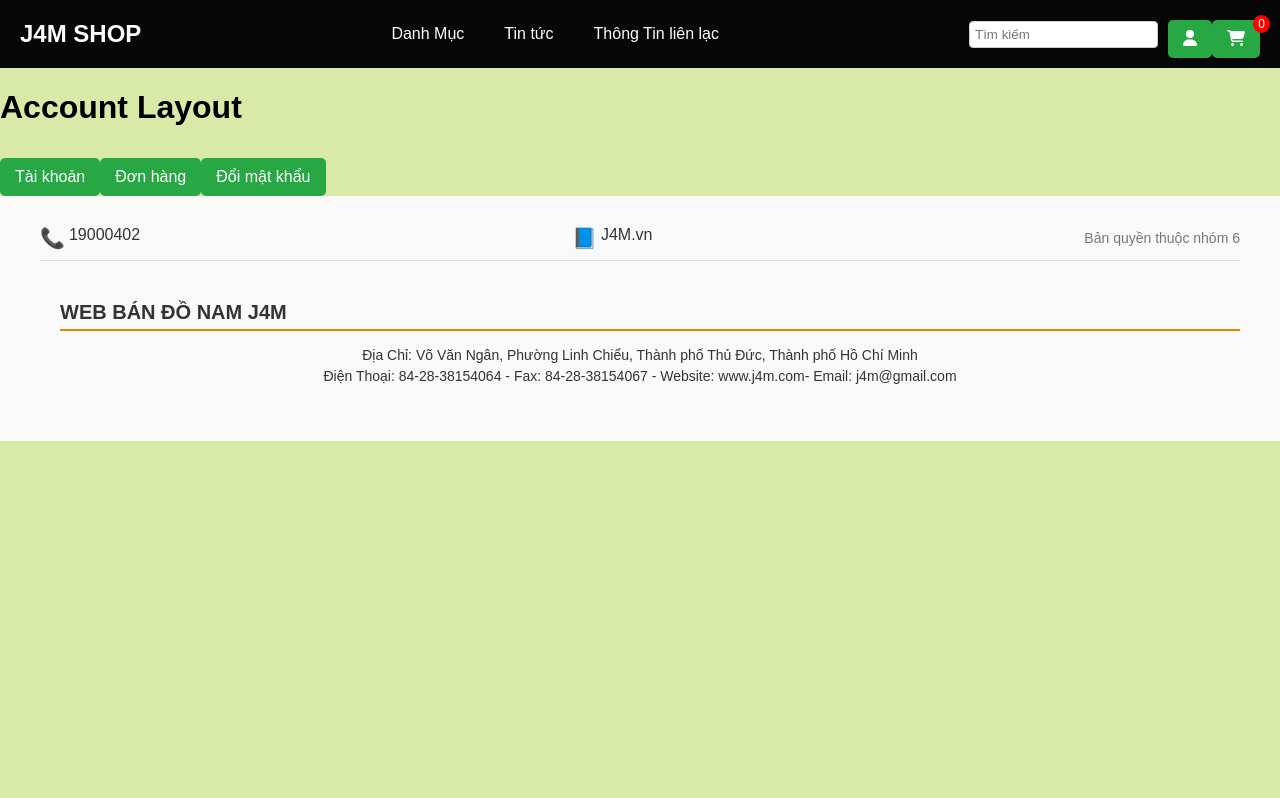
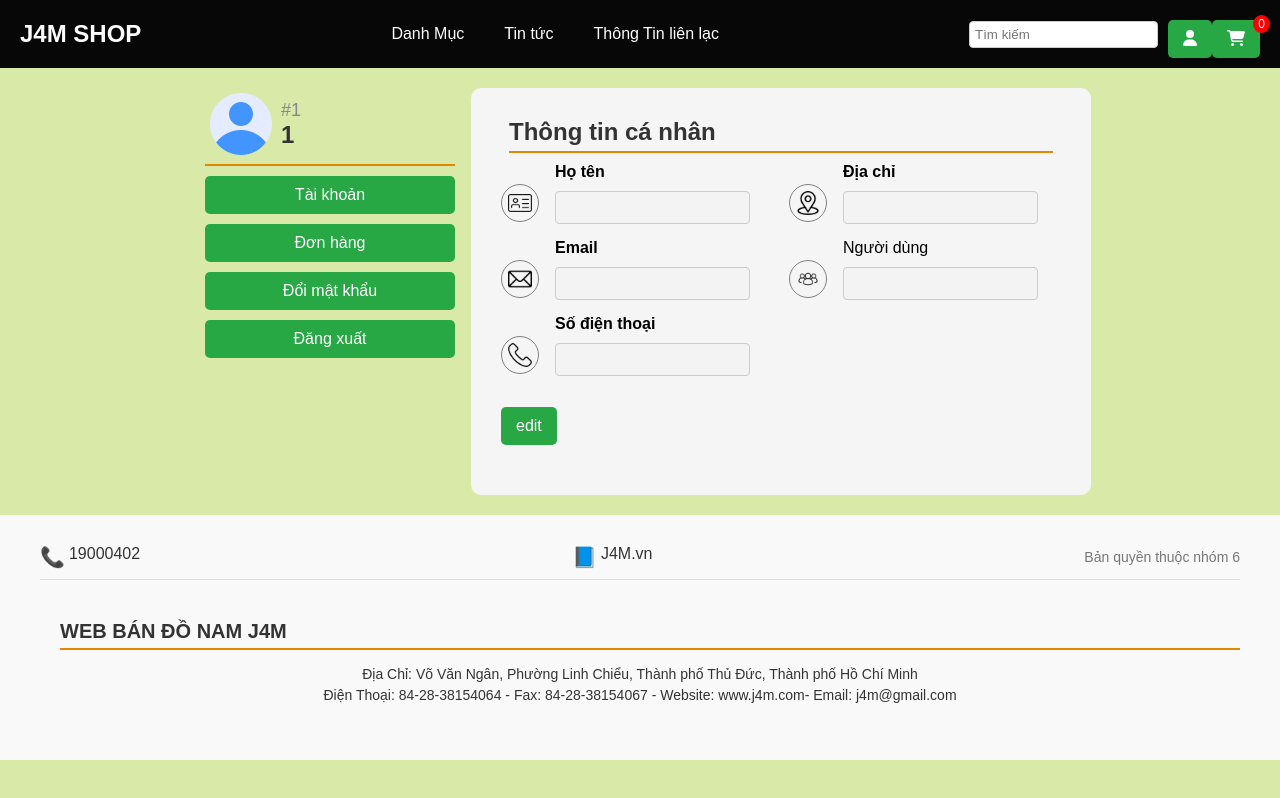
Before and after one commit to TXTThien/Frontend-J4M-Website, a React (Create React App) app: page /account in a window 1280 px wide. Built offline with nearby package versions, Linux system fonts and the light colour scheme; no server answers; sample sign-in values are in the browser's storage.

Commit message:
update UI UserAccount

```diff
--- a/src/App.js
+++ b/src/App.js
@@ -66,7 +66,7 @@ const App = () => {
         <Route path="/PaymentSuccess" element={<PaymentSuccess/>} />
 
         <Route path="/account" element={<AccountLayout />}>
-          <Route path="profile" element={<Profile />} />
+          <Route index element={<Profile />} />
           <Route path="changepassword" element={<ChangePassword />} />
           <Route path="orders" element={<PurchaseHistory/>}/>
         </Route>
--- a/src/J4M/UserAccount/Accounct.css
+++ b/src/J4M/UserAccount/Accounct.css
@@ -18,3 +18,73 @@
   max-width: 80%;
   box-shadow: 0 2px 10px rgba(0, 0, 0, 0.1);
 }
+
+/* CSS UserAccount AccountLayout.js */
+.account-layout{
+  display: flex;
+  justify-content: center;
+  width: 100%;
+}
+.account-outlet{
+  width: 80%;
+  max-width: 600px;
+  margin: 20px 0;
+  background: #F5F5F5;
+  border-radius: 10px;
+  padding: 10px;
+}
+.account-nav{
+  display: flex;
+  flex-direction: column;
+  justify-content: start;
+  padding: 16px;
+  width: 250px;
+  min-width: 125px;
+  top: 0;
+  left: 0;
+
+}
+
+/* CSS UserAccount Profile.js */
+.profile-container {
+  min-width: 480px;
+  padding: 20px;
+}
+.profile-form {
+  width: 100%;
+  display: grid;
+  grid-template-columns:1fr 1fr;
+  gap: 1rem;
+  margin-bottom: 20px;
+}
+.form-icon{
+  display: flex;
+  width: 24px !important;
+  height: 24px !important;
+  padding: 6px;
+  justify-content: center;
+  align-items: center;
+  border: 1px gray solid;
+  border-radius: 100%;
+  margin-right: 1rem;
+  margin-top: 1.5rem;
+}
+.form-icon img{
+  width: 100%;
+  height: 100%;
+}
+.profile-form-group{
+  display: flex;
+  align-items: center;
+}
+.form-input input{
+  padding: 8px;
+}
+.form-input label{
+  font-weight: bold;
+}
+.form-error{
+  color: red;
+  margin-top: 4px;
+  font-size: 12px;
+}
--- a/src/J4M/UserAccount/AccountLayout.js
+++ b/src/J4M/UserAccount/AccountLayout.js
@@ -1,18 +1,74 @@
 import { Outlet, useNavigate } from "react-router-dom";
 import "./Accounct.css";
+import axios from "axios";
+import { useState } from "react";
+import userImg from "./Image/user.png";
 const AccountLayout = () => {
   const navigate = useNavigate();
+  const access_token = localStorage.getItem("access_token");
+  const accountID = localStorage.getItem("accountID");
+  const [profileForm, setProfileForm] = useState({});
+  const handleLogout = () => {
+    axios
+      .get("http://localhost:8080/api/v1/auth/logout", {
+        withCredentials: true,
+      })
+      .then((response) => {
+        if (response.status === 200) {
+          localStorage.removeItem("access_token");
+          localStorage.removeItem("refresh_token");
+          localStorage.removeItem("accountID");
+          navigate("/login");
+        } else {
+          throw new Error("Không thể đăng xuất");
+        }
+      })
+      .catch((error) => {
+        console.error(error);
+      });
+  };
+  // JWT decoding function to get payload
+  const getDecodedToken = (access_token) => {
+    try {
+      const base64Url = access_token.split(".")[1]; // take payload
+      const base64 = base64Url.replace(/-/g, "+").replace(/_/g, "/");
+      const jsonPayload = decodeURIComponent(
+        atob(base64)
+          .split("")
+          .map(function (c) {
+            return "%" + ("00" + c.charCodeAt(0).toString(16)).slice(-2);
+          })
+          .join("")
+      );
+
+      return JSON.parse(jsonPayload); // return JSON object
+    } catch (error) {
+      console.error("Invalid access_token", error);
+      return null;
+    }
+  };
+
+  const payload = getDecodedToken(access_token);
   return (
-    <div>
-      <h1>Account Layout</h1>
-      <div>
-        <button onClick={() => navigate("/account/profile")}>Tài khoản</button>
+    <div className="account-layout">
+      <div className="account-nav">
+        <h2 style={{display:"flex", margin: 0, padding: "8px 4px", alignItems: "center"}}>
+          <img src={userImg} alt="user" />
+          <div style={{display : "flex", flexDirection: "column", marginLeft: "8px"}}>
+            <span style={{fontSize: 18, color: "#888", fontWeight: "normal"}}>#{accountID}</span>
+            <span>{payload?.sub} </span>
+          </div>
+        </h2>
+        <button onClick={() => navigate("/account")}>Tài khoản</button>
         <button onClick={() => navigate("/account/orders")}>Đơn hàng</button>
         <button onClick={() => navigate("/account/changepassword")}>
           Đổi mật khẩu
         </button>
+        <button onClick={handleLogout}>Đăng xuất</button>
       </div>
-      <Outlet />
+      <div className="account-outlet">
+        <Outlet />
+      </div>
     </div>
   );
 };
--- a/src/J4M/UserAccount/ChangePassword.js
+++ b/src/J4M/UserAccount/ChangePassword.js
@@ -50,8 +50,8 @@ const ChangePassword = () => {
           // withCredentials: true,  // Include cookies in the request
         }
       );
-    //   console.log("data of response: ", response.data);
-        alert(response.data);
+      //   console.log("data of response: ", response.data);
+      alert(response.data);
     } catch (error) {
       if (error.response) {
         console.log("Error response: ");
@@ -70,7 +70,9 @@ const ChangePassword = () => {
 
   return (
     <>
-      <form onSubmit={handleSubmit} className="space-y-4">
+      <h2 style={{ margin: "16px 8px" }}>Đổi mặt khẩu</h2>
+      <form onSubmit={handleSubmit} style={{padding:"0 8px"}}>
+
         <div className="space-y-2">
           <label htmlFor="currentPassword">Current Password</label>
           <input
@@ -83,9 +85,7 @@ const ChangePassword = () => {
             onChange={handleChange}
             required
           />
-          {error.currentPassword && (
-            <p >{error.currentPassword}</p>
-          )}
+          {error.currentPassword && <p>{error.currentPassword}</p>}
         </div>
         <div className="space-y-2">
           <label htmlFor="newPassword">New Password</label>
@@ -97,9 +97,7 @@ const ChangePassword = () => {
             onChange={handleChange}
             required
           />
-          {error.newPassword && (
-            <p >{error.newPassword}</p>
-          )}
+          {error.newPassword && <p>{error.newPassword}</p>}
         </div>
         <div className="space-y-2">
           <label htmlFor="confirmPassword">Confirm New Password</label>
@@ -113,14 +111,10 @@ const ChangePassword = () => {
             onChange={handleChange}
             required
           />
-          {error.confirmPassword && (
-            <p >{error.confirmPassword}</p>
-          )}
+          {error.confirmPassword && <p>{error.confirmPassword}</p>}
         </div>
         <button type="submit">Đổi mật khẩu</button>
-        {error.message && (
-          <p >{error.message}</p>
-        )}
+        {error.message && <p>{error.message}</p>}
       </form>
     </>
   );
--- a/src/J4M/UserAccount/Profile.js
+++ b/src/J4M/UserAccount/Profile.js
@@ -1,7 +1,6 @@
 import axios from "axios";
 import { useEffect, useState } from "react";
-import { useNavigate, useParams } from "react-router-dom";
-import userImg from "./Image/user.png";
+import { useNavigate} from "react-router-dom";
 import phonenumberImg from "./Image/telephone.png";
 import emailImg from "./Image/mail.png";
 import addressImg from "./Image/location.png";
@@ -12,7 +11,8 @@ const Profile = () => {
   const [profileForm, setProfileForm] = useState({});
   const [error, setError] = useState({});
   const [isEditable, SetIsEditable] = useState(false);
-
+  const accountID = localStorage.getItem("accountID");
+  const access_token = localStorage.getItem("access_token");
   const handleChange = (e) => {
     const { name, value } = e.target;
     setProfileForm({ ...profileForm, [name]: value });
@@ -66,33 +66,6 @@ const Profile = () => {
     return formError;
   };
 
-  const accountID = localStorage.getItem("accountID")
-  const access_token = localStorage.getItem("access_token");
-
-
-  // JWT decoding function to get payload
-  const getDecodedToken = (access_token) => {
-    try {
-      const base64Url = access_token.split(".")[1]; // take payload
-      const base64 = base64Url.replace(/-/g, "+").replace(/_/g, "/");
-      const jsonPayload = decodeURIComponent(
-        atob(base64)
-          .split("")
-          .map(function (c) {
-            return "%" + ("00" + c.charCodeAt(0).toString(16)).slice(-2);
-          })
-          .join("")
-      );
-
-      return JSON.parse(jsonPayload); // return JSON object
-    } catch (error) {
-      console.error("Invalid access_token", error);
-      return null;
-    }
-  };
-
-
-
   const getUserInfor = async () => {
     try {
       const response = await axios.get(
@@ -127,12 +100,13 @@ const Profile = () => {
 
   useEffect(() => {
     if(accountID && access_token) {
+      //TODO check token expire if it expired navigate to login page
       getUserInfor();
     } else {
       navigate("/login"); // Redirect to login page if not authenticated
     }
   },[]);
-  const payload = getDecodedToken(access_token); //payload: {sub: 'txtt1103', iat: 1729597471, exp: 1729683871}
+
   const updateAccount = async () => {
     try {
       const response = await axios.put(
@@ -167,27 +141,17 @@ const Profile = () => {
     }
   }
     return (
-      <>
+      <div className="profile-container">
+          <h2 style={{margin:'0 8px'}}>Thông tin cá nhân</h2>
         <div>
-          <button onClick={() => navigate(-1)}>Quay lại</button>
-          <h2>Thông tin cá nhân</h2>
-        </div>
-        <div>
-          <div>
-            <img src={userImg} alt="user" />
-            <h2>
-              {payload?.sub} <span>#{profileForm.id}</span>
-            </h2>
-            <p>{profileForm.email}</p>
-          </div>
+          <form onSubmit={handleSubmit} className="profile-form">
+            <section className="profile-form-section">
 
-          <form onSubmit={handleSubmit}>
-            <section>
-              <div>
-                <div>
+              <div className="profile-form-group">
+                <div className="form-icon">
                   <img src={nameImg} alt="name" />
                 </div>
-                <div>
+                <div className="form-input">
                   <label htmlFor="name">Họ tên</label>
                   <input
                     id="name"
@@ -197,15 +161,15 @@ const Profile = () => {
                     onChange={handleChange}
                     disabled={!isEditable}
                   />
-                  {error.name && <span>{error.name}</span>}
+                  {error.name && <span classname="form-error">{error.name}</span>}
                 </div>
               </div>
 
-              <div>
-                <div>
+              <div className="profile-form-group">
+                <div className="form-icon">
                   <img src={emailImg} alt="email" />
                 </div>
-                <div>
+                <div className="form-input">
                   <label htmlFor="email">Email</label>
                   <input
                     id="email"
@@ -215,17 +179,15 @@ const Profile = () => {
                     onChange={handleChange}
                     disabled={!isEditable}
                   />
-                  {error.email && <span>{error.email}</span>}
+                  {error.email && <span classname="form-error">{error.email}</span>}
                 </div>
               </div>
-            </section>
 
-            <section>
-              <div>
-                <div>
+              <div className="profile-form-group">
+                <div className="form-icon">
                   <img src={phonenumberImg} alt="phone number" />
                 </div>
-                <div>
+                <div className="form-input">
                   <label htmlFor="phonenumber">Số điện thoại</label>
                   <input
                     id="phonenumber"
@@ -235,15 +197,19 @@ const Profile = () => {
                     onChange={handleChange}
                     disabled={!isEditable}
                   />
-                  {error.phonenumber && <span>{error.phonenumber}</span>}
+                  {error.phonenumber && <span classname="form-error">{error.phonenumber}</span>}
                 </div>
               </div>
 
-              <div>
-                <div>
+            </section>
+
+            <section className="profile-form-section">
+
+              <div className="profile-form-group">
+                <div className="form-icon">
                   <img src={addressImg} alt="address" />
                 </div>
-                <div>
+                <div className="form-input">
                   <label htmlFor="address">Địa chỉ</label>
                   <input
                     id="address"
@@ -253,16 +219,16 @@ const Profile = () => {
                     onChange={handleChange}
                     disabled={!isEditable}
                   />
-                  {error.address && <span>{error.address}</span>}
+                  {error.address && <span classname="form-error">{error.address}</span>}
                 </div>
               </div>
 
-              <div>
-                <div>
+              <div className="profile-form-group">
+                <div className="form-icon">
                   <img src={roleImg} alt="role" />
                 </div>
-                <div>
-                  <label htmlFor="role">Thành viên</label>
+                <div className="form-ipnput">
+                  <label htmlFor="role">Người dùng</label>
                   <input
                     id="role"
                     type="text"
@@ -284,7 +250,7 @@ const Profile = () => {
             </div>
           </form>
         </div>
-      </>
+      </div>
     );
   };
 export default Profile;
--- a/src/J4M/UserAccount/PurchaseHistory.js
+++ b/src/J4M/UserAccount/PurchaseHistory.js
@@ -4,7 +4,24 @@ import { useEffect, useState } from "react";
 const PurchaseHistory = () => {
   const access_token = localStorage.getItem("access_token");
   const [purchased, setPurchase] = useState({});
-  const [billInfo, setBillInfo] = useState([]);
+  const [billInfo, setBillInfo] = useState([
+    // {
+    //   title: "Product 1",
+    //   price: 1000,
+    //   number: 2,
+    //   review: false,
+    // },
+    // {
+    //   title: "Product 2",
+    //   price: 2000,
+    //   number: 1,
+    //   review: {
+    //     comment: "Good product!",
+    //     rating: 4,
+    //     .....
+    //   },
+    // },
+  ]);
 
   const [isModalVisible, setModalVisible] = useState(false);
   const [selectedReview, setSelectedReview] = useState(null);
@@ -100,7 +117,7 @@ const PurchaseHistory = () => {
 
   return (
     <div>
-      <h3>Lịch sử mua hàng</h3>
+      <h2 style={{margin:'16px 8px'}}>Lịch sử mua hàng</h2>
       <table>
         <thead>
           <tr>
@@ -119,13 +136,12 @@ const PurchaseHistory = () => {
               <td>{bill.number}</td>
               <td>{bill.price}</td>
               <td>
-                {" "}
                 {bill.review ? (
-                  <button onClick={() => handleReviewClick(bill.review.comment)}>
+                  <a style={{color: "blue", cursor: "pointer"}} onClick={() => handleReviewClick(bill.review.comment)}>
                     Xem
-                  </button>
+                  </a>
                 ) : (
-                  <button onClick={() => handleAddReviewClick(bill.productId)}>Đánh giá</button>
+                  <a style={{color: "orange",cursor: "pointer"}} onClick={() => handleAddReviewClick(bill.productId)}>Đánh giá</a>
                 )}
               </td>
             </tr>
```
Lines whose indentation alone changed are shown as unchanged.
